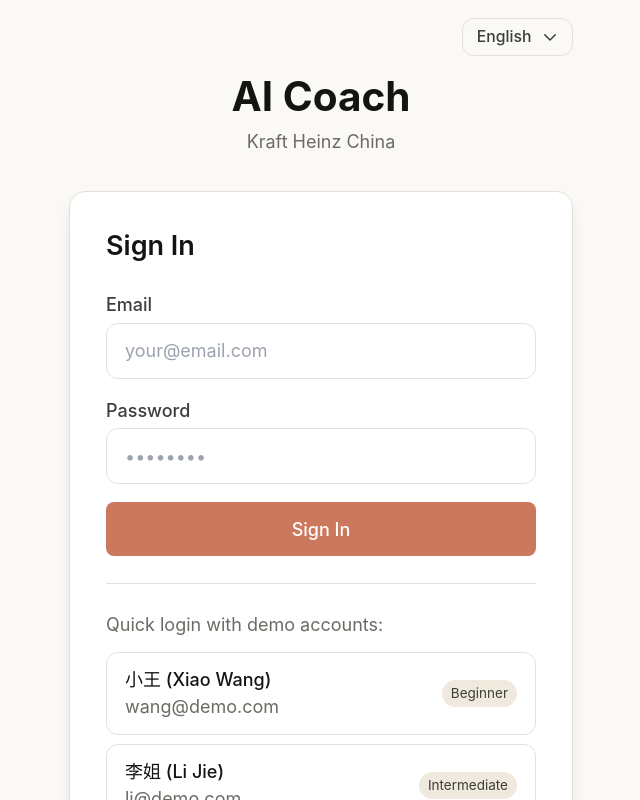
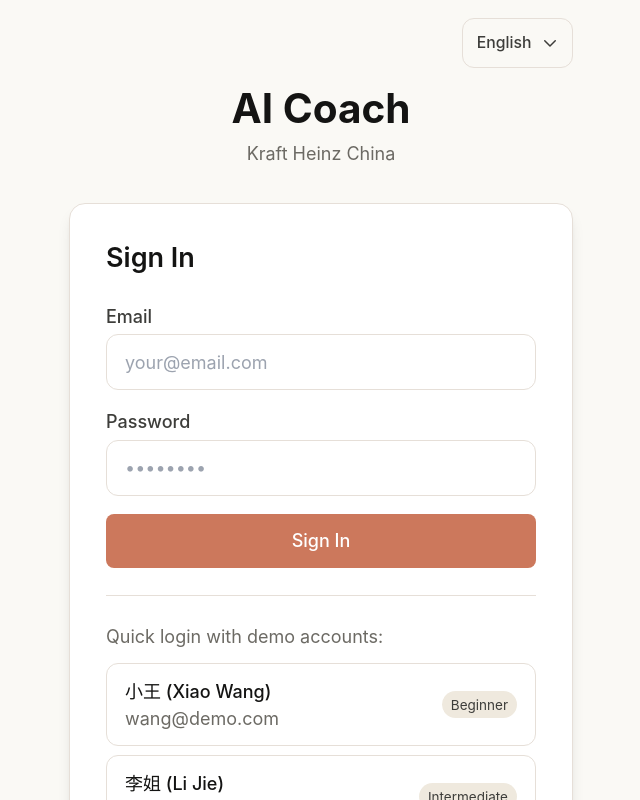
Before and after one commit to ahalamora1981/ai-sales-coach-v2, a Next.js app: page /login in a window 1280 px wide. Shown: the top 800 px of the page, without its empty margins (319-959 px from the left). Built offline with nearby package versions, Linux system fonts and the light colour scheme.

Commit message:
Fix LanguageToggle height to match Button

```diff
--- a/src/components/ui/language-toggle.tsx
+++ b/src/components/ui/language-toggle.tsx
@@ -2,13 +2,14 @@
 
 import { useState, useRef, useEffect } from "react"
 import { useLanguage, Locale } from "@/lib/i18n/context"
+import { cn } from "@/lib/utils"
 
 const languages: { code: Locale; label: string }[] = [
   { code: "en", label: "English" },
   { code: "zh", label: "中文" },
 ]
 
-export function LanguageToggle() {
+export function LanguageToggle({ className }: { className?: string } = {}) {
   const { locale, setLocale, t } = useLanguage()
   const [open, setOpen] = useState(false)
   const ref = useRef<HTMLDivElement>(null)
@@ -29,7 +30,7 @@
     <div ref={ref} className="relative">
       <button
         onClick={() => setOpen(!open)}
-        className="px-3 py-1.5 text-sm font-medium border border-hairline rounded-lg hover:bg-surface-soft transition-colors flex items-center gap-2"
+        className={cn("px-3 py-2 text-sm font-medium border border-hairline rounded-lg hover:bg-surface-soft transition-colors flex items-center gap-2 h-11", className)}
       >
         <span>{current.code === "zh" ? "中文" : "English"}</span>
         <svg
```
